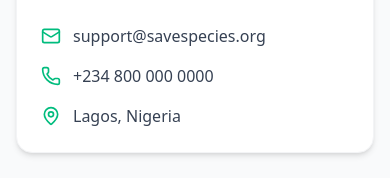
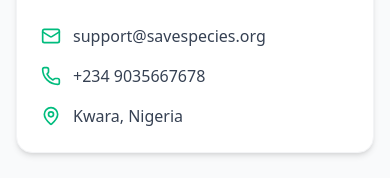
Before and after one commit to doyinsola-coder/SaveSpecies, a React (Vite) app: page /contact in a window 390 px wide. Shown: the part 342-520 px from the top of the page. Built offline with nearby package versions, Linux system fonts and the light colour scheme; no server answers.

Commit message:
Update contact information in ContactUs component; change phone number and location to reflect accurate details.

```diff
--- a/src/pages/ContactUs.jsx
+++ b/src/pages/ContactUs.jsx
@@ -65,11 +65,11 @@ export default function Contact() {
             </div>
             <div className="flex items-center gap-3 text-gray-700">
               <Phone className="w-5 h-5 text-emerald-500" />
-              <span>+234 800 000 0000</span>
+              <span>+234 9035667678</span>
             </div>
             <div className="flex items-center gap-3 text-gray-700">
               <MapPin className="w-5 h-5 text-emerald-500" />
-              <span>Lagos, Nigeria</span>
+              <span>Kwara, Nigeria</span>
             </div>
           </div>
 
```
